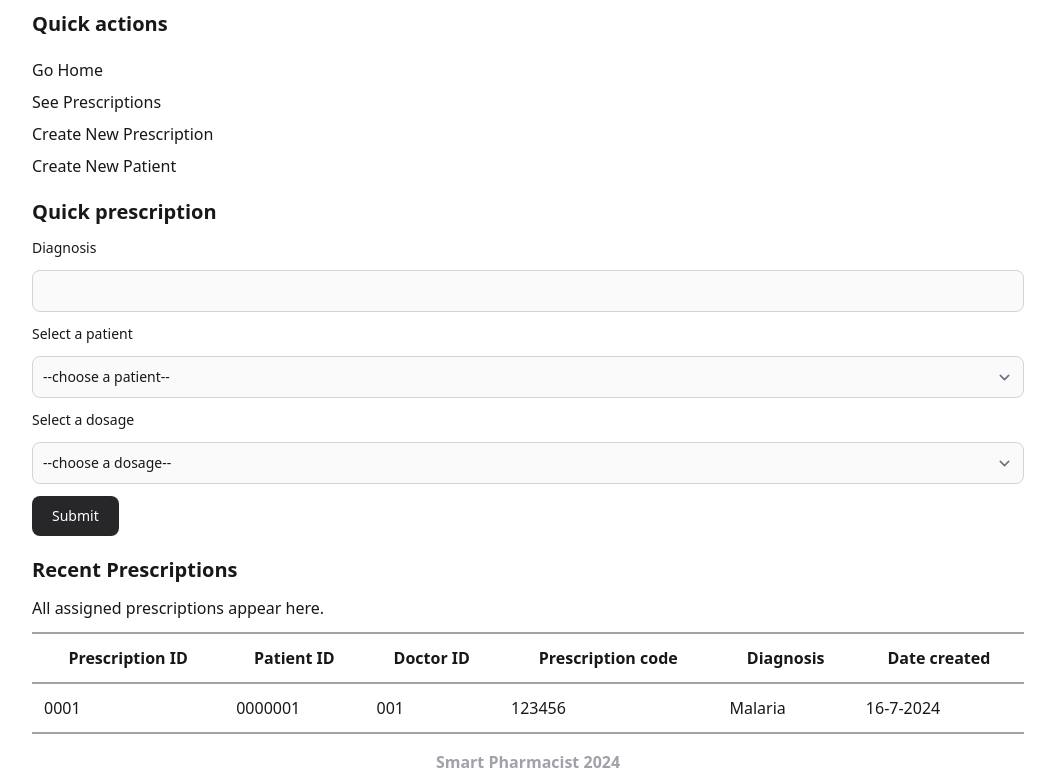
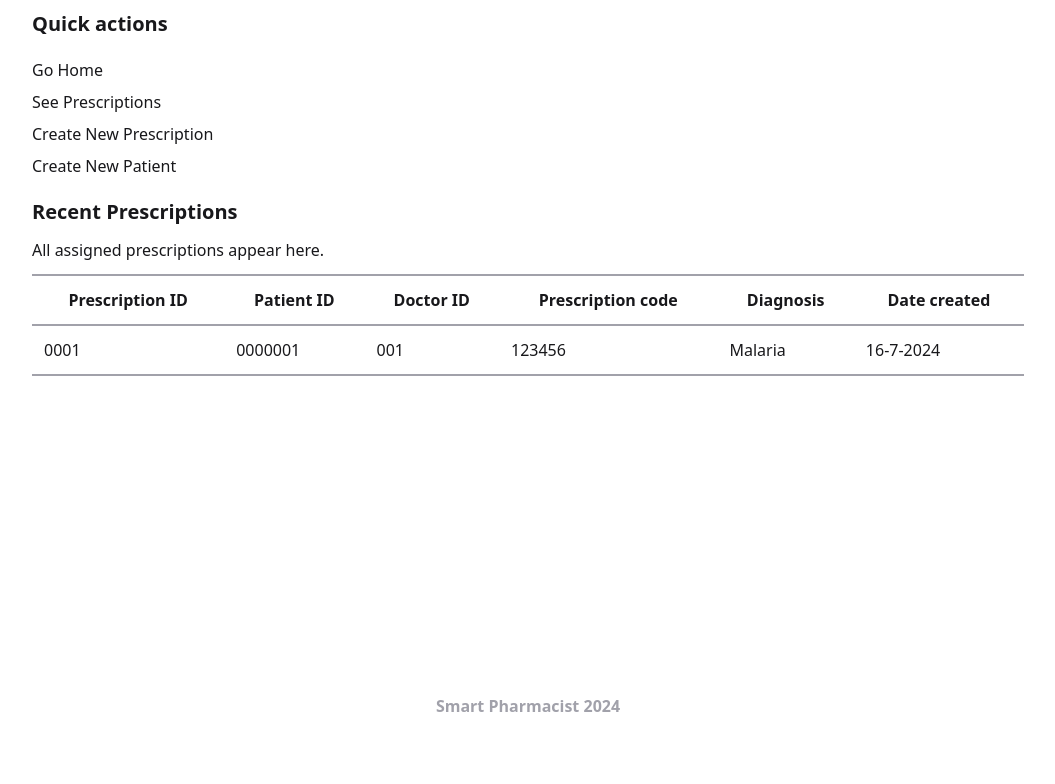
Before and after one commit to Victor-M16/Smart-Pharmacist, a Django app: template smartpharmacist/core/templates/core/doc-home.html in a window 1280 px wide. Shown: the part 50-834 px from the top of the page, without its empty margins (112-1167 px from the left). After the commit the page ends 762 px from the top, so only its background shows below. Run offline with Django 3.2, Linux system fonts and the light colour scheme; the template is opened without the code that fills it, so the values that code supplies are empty; style sheets or scripts are compiled from the project's sources; some libraries are stand-ins or nearby versions; some web fonts are replaced.

Commit message:
feat: :lipstick: remove quick prescription page from doctor home view

```diff
--- a/smartpharmacist/core/templates/core/doc-home.html
+++ b/smartpharmacist/core/templates/core/doc-home.html
@@ -1,66 +1,4 @@
 {% extends "core/base.html" %} {% block content %}
-<!-- quick prescription form -->
-<div class="h-full flex flex-col flex-initial">
-  <form action="#" method="post">
-    <p class="text-xl text-zinc-900 font-bold py-3 dark:text-zinc-50">Quick prescription</p>
-    <label for="diagnosis" class="block mb-2 text-sm font-medium text-zinc-900 dark:text-zinc-300"
-      >Diagnosis</label
-    >
-    <div class="my-3">
-      <input
-        type="text"
-        id="diagnosis"
-        name="diagnosis_name"
-        class="bg-zinc-50 border border-zinc-300 text-zinc-900 text-sm rounded-lg focus:ring-zinc-500 focus:border-zinc-500 block w-full p-2.5 dark:bg-zinc-700 dark:border-zinc-600 dark:placeholder-zinc-400 dark:text-white dark:focus:ring-zinc-500 dark:focus:border-zinc-500"
-      />
-    </div>
-
-    <div>
-      <label
-        for="patient-select"
-        class="block mb-2 text-sm font-medium text-zinc-900 dark:text-zinc-300"
-        for="patient-menu"
-        >Select a patient</label
-      >
-      <div class="my-3">
-        <select
-          class="bg-zinc-50 border border-zinc-300 text-zinc-900 text-sm rounded-lg focus:ring-zinc-500 focus:border-zinc-500 block w-full p-2.5 dark:bg-zinc-700 dark:border-zinc-600 dark:placeholder-zinc-400 dark:text-white dark:focus:ring-zinc-500 dark:focus:border-zinc-500"
-          name="patients"
-          id="patient-menu"
-        >
-          <option value="generic">--choose a patient--</option>
-          <option value="Khumbo">Khumbo</option>
-          <option value="Victor">Victor</option>
-        </select>
-      </div>
-    </div>
-    <div>
-      <label
-        for="dosage-select"
-        class="block mb-2 text-sm font-medium text-zinc-900 dark:text-zinc-300"
-        for="dosage-select"
-        >Select a dosage</label
-      >
-      <div class="my-3">
-        <select
-          class="bg-zinc-50 border border-zinc-300 text-zinc-900 text-sm rounded-lg focus:ring-zinc-500 focus:border-zinc-500 block w-full p-2.5 dark:bg-zinc-700 dark:border-zinc-600 dark:placeholder-zinc-400 dark:text-white dark:focus:ring-zinc-500 dark:focus:border-zinc-500"
-          name="dosages"
-          id="dosage-select"
-        >
-          <option value="">--choose a dosage--</option>
-          <option value="panado">Panado 20T</option>
-          <option value="aspirin">Aspirin 20T</option>
-        </select>
-      </div>
-    </div>
-    <button
-      type="button"
-      class="text-white bg-zinc-800 hover:bg-zinc-900 focus:outline-none focus:ring-4 focus:ring-zinc-300 font-medium rounded-lg text-sm px-5 py-2.5 me-2 mb-2 dark:bg-zinc-800 dark:hover:bg-zinc-900 dark:focus:ring-zinc-700 dark:border-zinc-700 transition"
-    >
-      Submit
-    </button>
-  </form>
-</div>
 <!-- quick prescription view -->
 <!-- placeholder data -->
 <div class= "relative overflow-x-auto">
```
